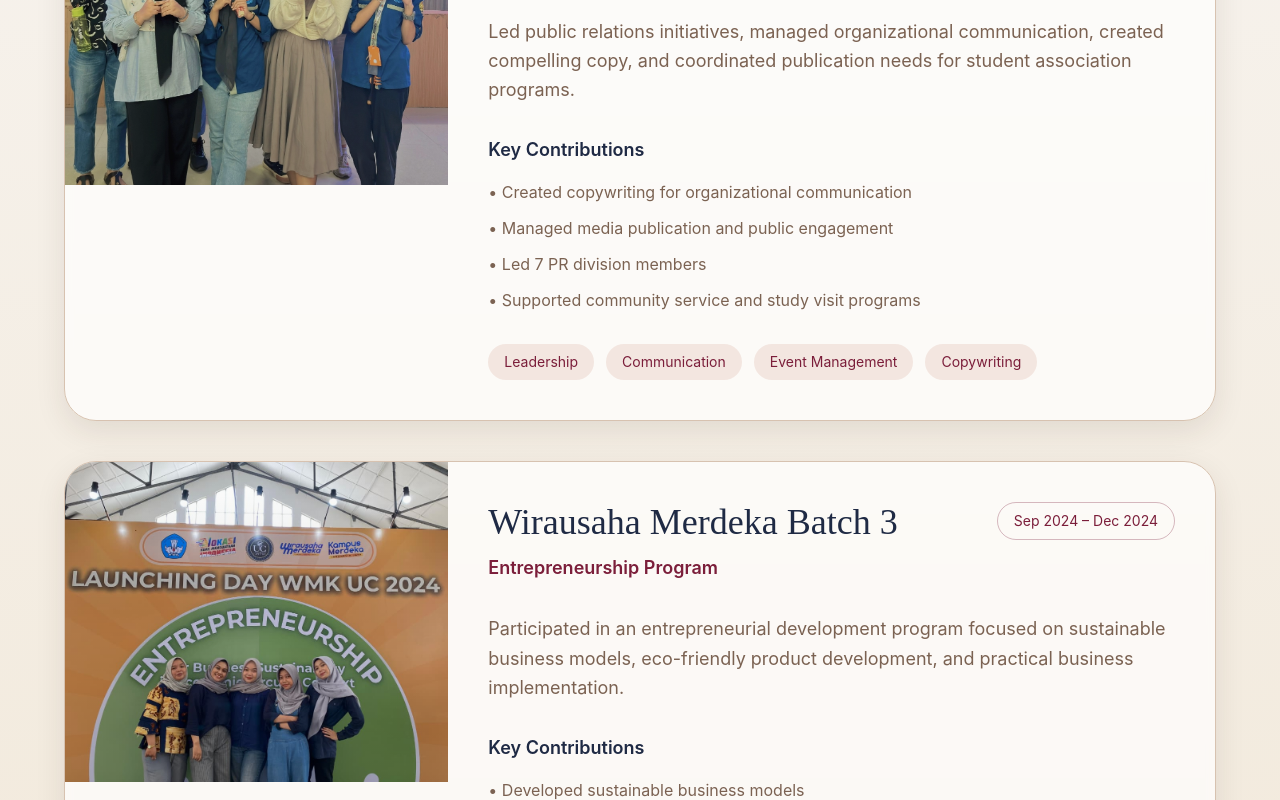
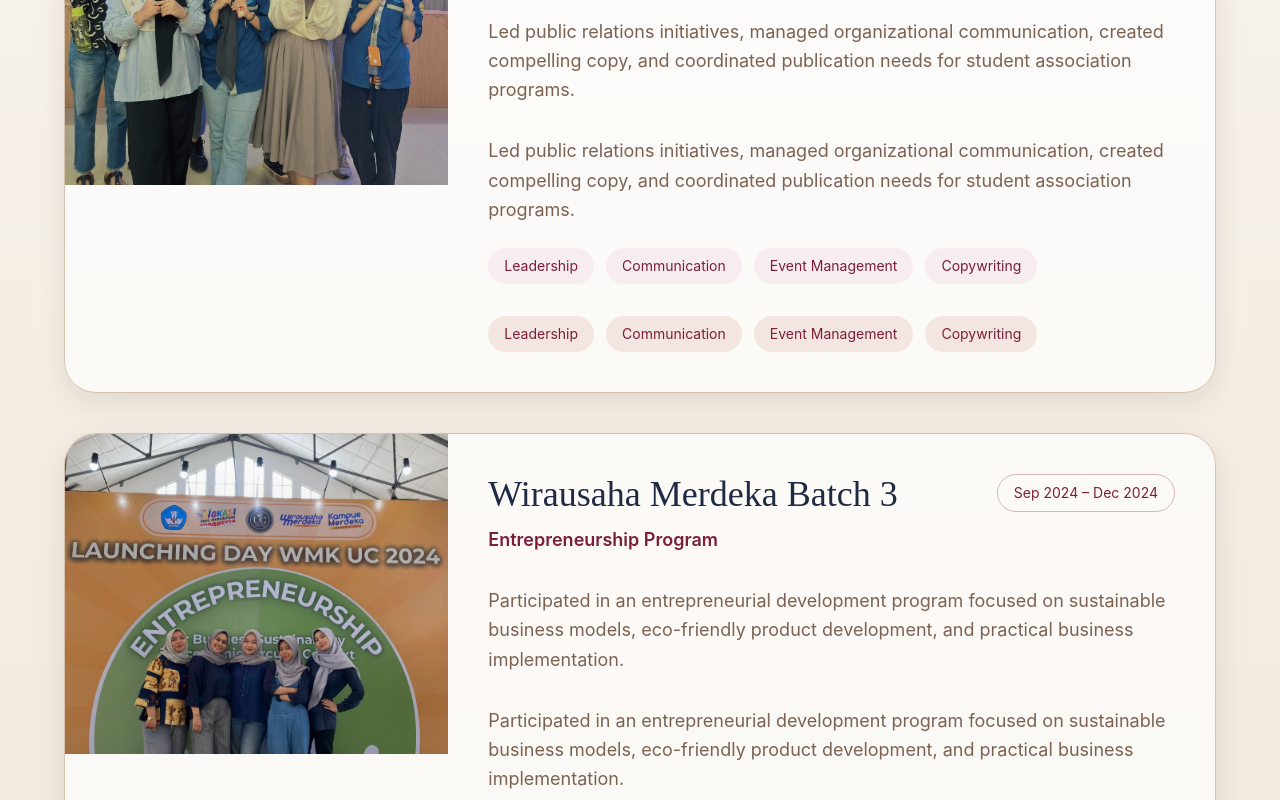
Before and after one commit to Dianayuww/college, a React (Vite) app: page / in a window 1280 px wide. Shown: the part 4180-4980 px from the top of the page. Built offline with nearby package versions, Linux system fonts and the light colour scheme.

Commit message:
Display work tags in a flex container
Added a new section to display work tags in a flex container.

```diff
--- a/src/App.jsx
+++ b/src/App.jsx
@@ -703,8 +703,21 @@ export default function App() {
               <p className="mt-8 text-lg leading-relaxed text-mediumBrown">
                 {work.description}
               </p>
+              <p className="mt-8 text-lg leading-relaxed text-mediumBrown">
+  {work.description}
+</p>
 
-              <div className="mt-8">
+<div className="mt-6 flex flex-wrap gap-3 text-sm">
+  {work.tags.map((tag, idx) => (
+    <span
+      key={idx}
+      className="rounded-full bg-[#f7edf0] px-4 py-2 text-[#7b1e3a]"
+    >
+      {tag}
+    </span>
+  ))}
+</div>
+              {/* <div className="mt-8">
                 <h4 className="mb-4 text-lg font-semibold text-[#1f2a44]">
                   Key Contributions
                 </h4>
@@ -714,7 +727,7 @@ export default function App() {
                     <li key={item}>• {item}</li>
                   ))}
                 </ul>
-              </div>
+              </div> */}
 
               <div className="mt-8 flex flex-wrap gap-3">
                 {work.tags.map((tag) => (
```
